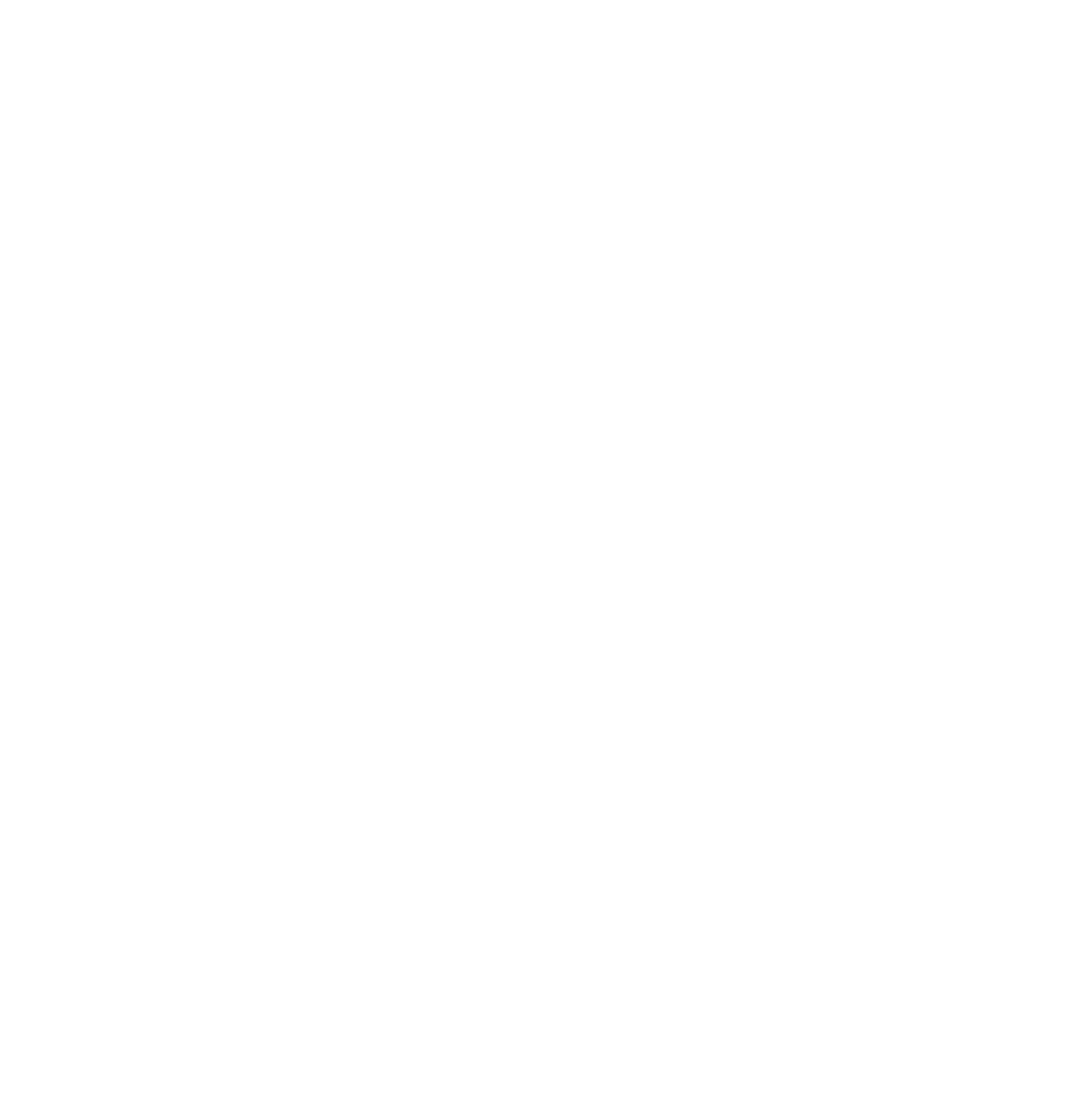
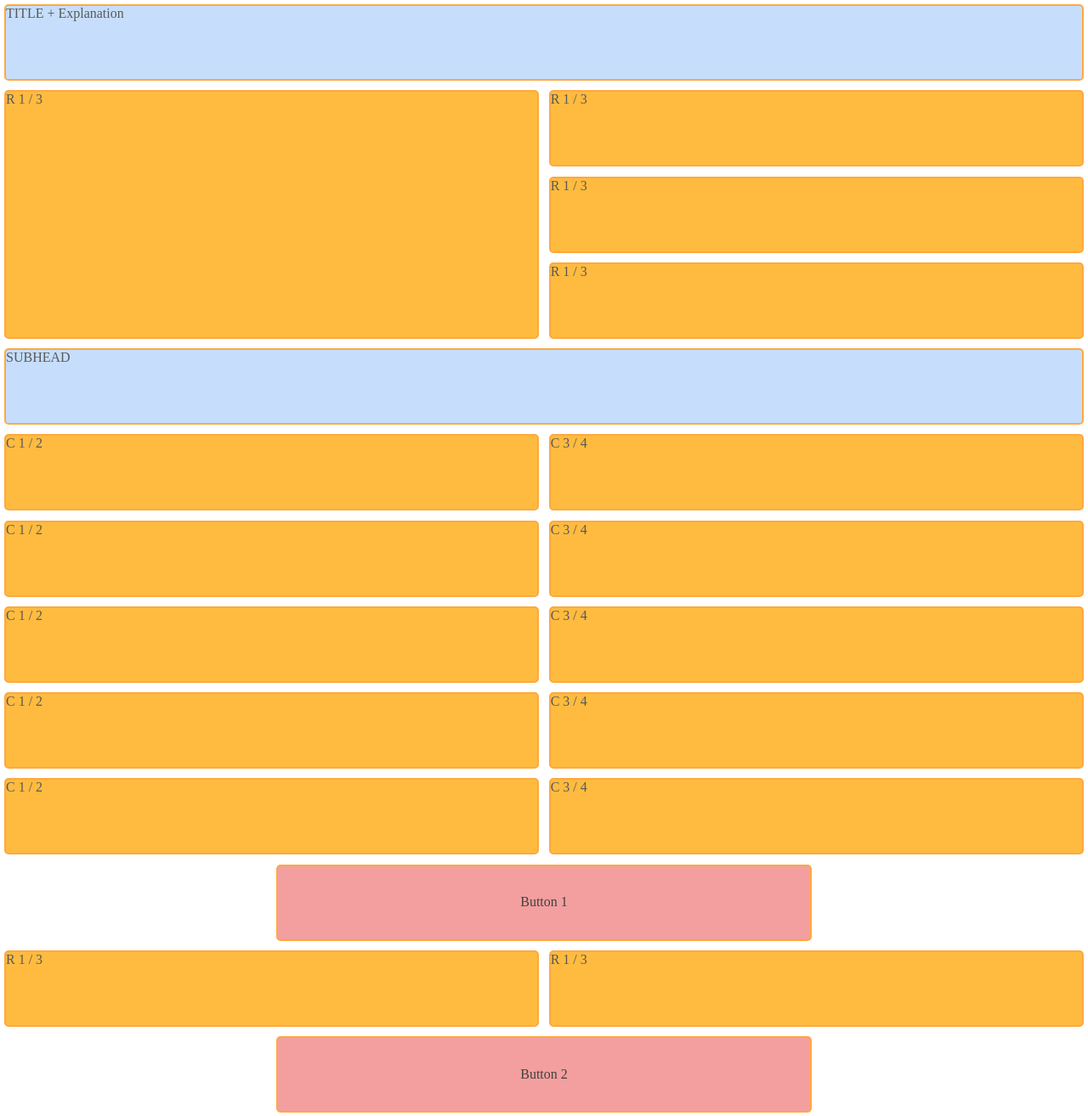
Before and after one commit to ArnoldCodeAcademy/canIAffordMyLifestyle-teaching, a website built with Parcel: page index.html in a window 1280 px wide. Shown: the whole page at 85% size. Before the commit the page ends 800 px from the top, so only its background shows below. Built offline with nearby package versions, Linux system fonts and the light colour scheme.

Commit message:
teach/feat(grid): draft ui rebuild

```diff
--- a/css/grid/grid.css
+++ b/css/grid/grid.css
@@ -9,7 +9,7 @@
 .grid {
   display: grid;
   grid-template-columns: repeat(4, 1fr);
-  gap: .7vw;
+  gap: .1vw;
   grid-auto-rows: minmax(100px, auto);
 }
 
--- a/index.html
+++ b/index.html
@@ -30,32 +30,34 @@
 
 <div class="grid">
 
-
-<!--  <div class="row-1-2">R 1 / 2</div>-->
-<!--  <div class="row-1-3">R 1 / 3</div>-->
-<!--  <div class="row-1-4">R 1 / 4</div>-->
-<!--  <div class="row-1-5">R 1 / 5</div>-->
+  <div class="col-1-4" style="background-color: #b3d4fc"> TITLE + Explanation </div>
 
 
-<!--  <div class="row-2-3">R 2 / 3</div>-->
-<!--  <div class="row-3-4">R 1 / 3</div>-->
+  <div class="col-1-2" style="grid-row: 2 / 5">R 1 / 3</div>
+  <div class="col-3-4">R 1 / 3</div>
+  <div class="col-3-4">R 1 / 3</div>
+  <div class="col-3-4">R 1 / 3</div>
 
-<!--  <div class="col-1-3">1</div>-->
-<!--  <div class="col-2-4">1</div>-->
-<!--  <div class="col-1-4">All Columns</div>-->
+  <div class="col-1-4" style="background-color: #b3d4fc"> SUBHEAD </div>
 
-<!--  <div class="col-1">1</div>-->
-<!--  <div class="col-2">2</div>-->
-<!--  <div class="col-3">3</div>-->
-<!--  <div class="col-4">4</div>-->
+  <div class="col-1-2">C 1 / 2</div>
+  <div class="col-3-4">C 3 / 4</div>
+  <div class="col-1-2">C 1 / 2</div>
+  <div class="col-3-4">C 3 / 4</div>
+  <div class="col-1-2">C 1 / 2</div>
+  <div class="col-3-4">C 3 / 4</div>
+  <div class="col-1-2">C 1 / 2</div>
+  <div class="col-3-4">C 3 / 4</div>
+  <div class="col-1-2">C 1 / 2</div>
+  <div class="col-3-4">C 3 / 4</div>
 
-<!--  <div class="col-1-2">5</div>-->
-<!--  <div class="col-2-3">6</div>-->
-<!--  <div class="col-3-4">7</div>-->
+  <button class="col-2-3" style="background-color: lightcoral">Button 1</button>
 
-<!--  <div class="col-1 row-1-2">8</div>-->
-<!--  <div class="col-2 row-2-3">9</div>-->
-<!--  <div class="col-3 row-3-4">10</div>-->
+  <div class="col-1-2">R 1 / 3</div>
+  <div class="col-3-4">R 1 / 3</div>
+
+
+  <button class="col-2-3" style="background-color: lightcoral">Button 2</button>
 </div>
 
 <script src="js/vendor/modernizr-3.11.2.min.js"></script>
```
